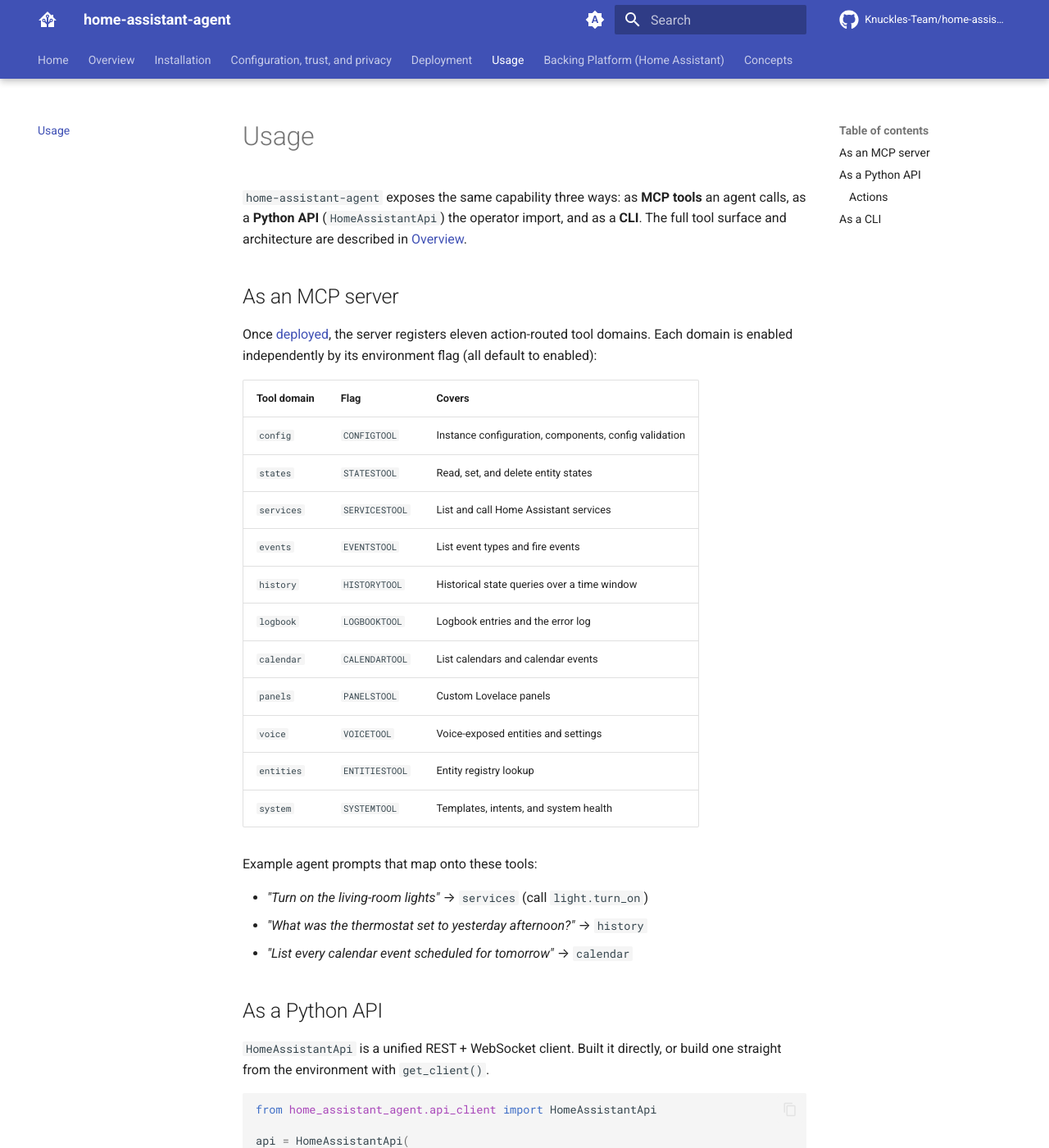
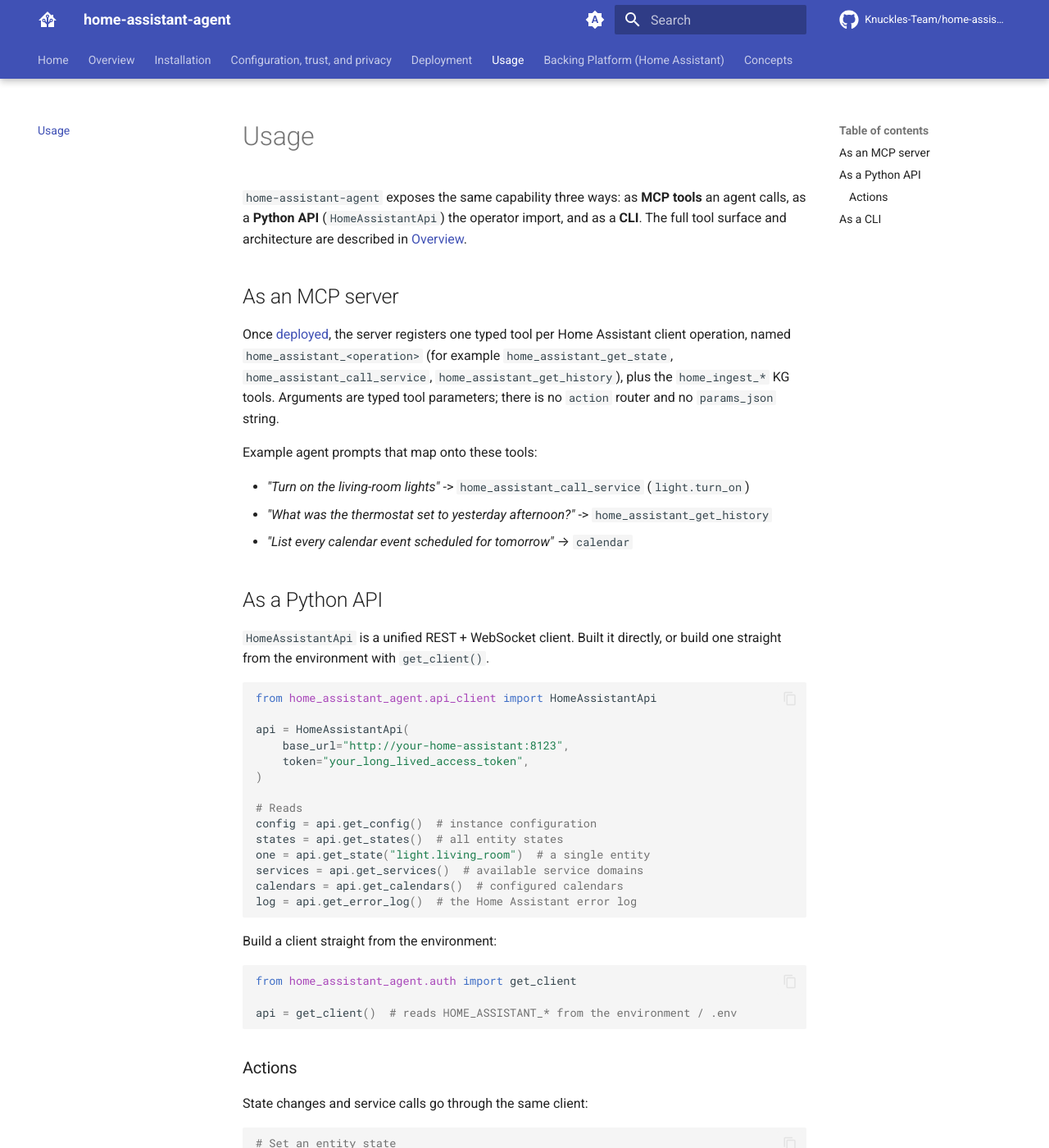
Before and after one commit to Knuckles-Team/home-assistant-agent, an MkDocs documentation site: the page built from docs/usage.md, in a window 1280 px wide and 1400 px high. Shown: the whole window at 82% size. Built offline with MkDocs 1.6.1 and Material for MkDocs 9.7.7, drawn with Linux system fonts in a browser that asks for light colours; comment, search, counter and statistics services are not loaded.

Commit message:
fix: drop the dead tool-group toggles and condensed-tool docs
Spec: CONN-HOME-ASSISTANT-AGENT-CONNECTOR-CONTENT-R002
Co-Authored-By: Claude Sonnet 5.5 <noreply@anthropic.com>

```diff
--- a/docs/usage.md
+++ b/docs/usage.md
@@ -6,28 +6,16 @@ The full tool surface and architecture are described in [Overview](overview.md).
 
 ## As an MCP server
 
-Once [deployed](deployment.md), the server registers eleven action-routed tool
-domains. Each domain is enabled independently by its environment flag (all default
-to enabled):
-
-| Tool domain | Flag | Covers |
-|---|---|---|
-| `config` | `CONFIGTOOL` | Instance configuration, components, config validation |
-| `states` | `STATESTOOL` | Read, set, and delete entity states |
-| `services` | `SERVICESTOOL` | List and call Home Assistant services |
-| `events` | `EVENTSTOOL` | List event types and fire events |
-| `history` | `HISTORYTOOL` | Historical state queries over a time window |
-| `logbook` | `LOGBOOKTOOL` | Logbook entries and the error log |
-| `calendar` | `CALENDARTOOL` | List calendars and calendar events |
-| `panels` | `PANELSTOOL` | Custom Lovelace panels |
-| `voice` | `VOICETOOL` | Voice-exposed entities and settings |
-| `entities` | `ENTITIESTOOL` | Entity registry lookup |
-| `system` | `SYSTEMTOOL` | Templates, intents, and system health |
+Once [deployed](deployment.md), the server registers one typed tool per Home Assistant
+client operation, named `home_assistant_<operation>` (for example
+`home_assistant_get_state`, `home_assistant_call_service`, `home_assistant_get_history`),
+plus the `home_ingest_*` KG tools. Arguments are typed tool parameters; there is no
+`action` router and no `params_json` string.
 
 Example agent prompts that map onto these tools:
 
-- *"Turn on the living-room lights"* → `services` (call `light.turn_on`)
-- *"What was the thermostat set to yesterday afternoon?"* → `history`
+- *"Turn on the living-room lights"* -> `home_assistant_call_service` (`light.turn_on`)
+- *"What was the thermostat set to yesterday afternoon?"* -> `home_assistant_get_history`
 - *"List every calendar event scheduled for tomorrow"* → `calendar`
 
 ## As a Python API
```
Also changed, not shown: README.md (+4 -50 lines), docs/configuration.md (+1 -1 lines), mcp_config.json (+1 -13 lines), 1 other file.
